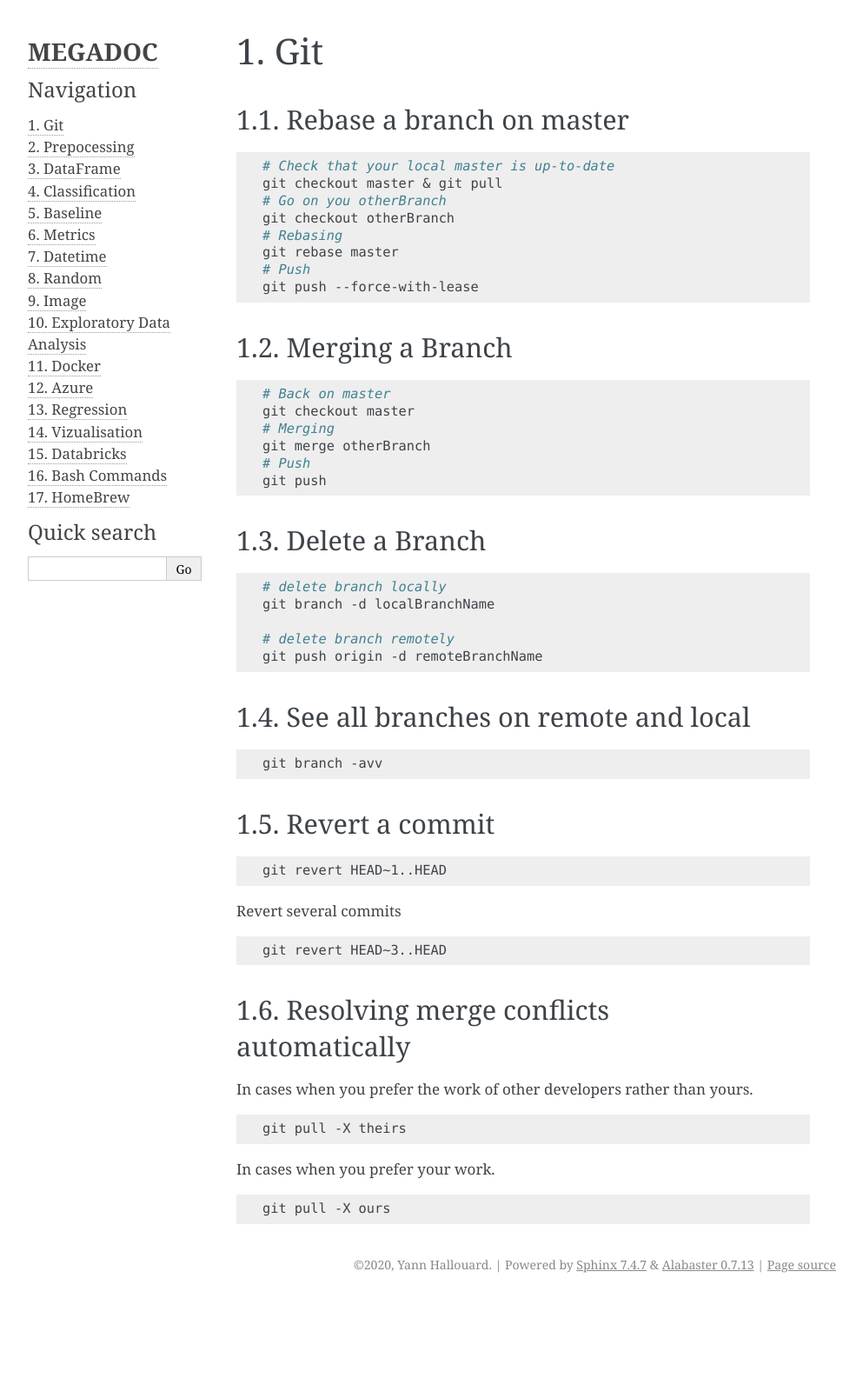
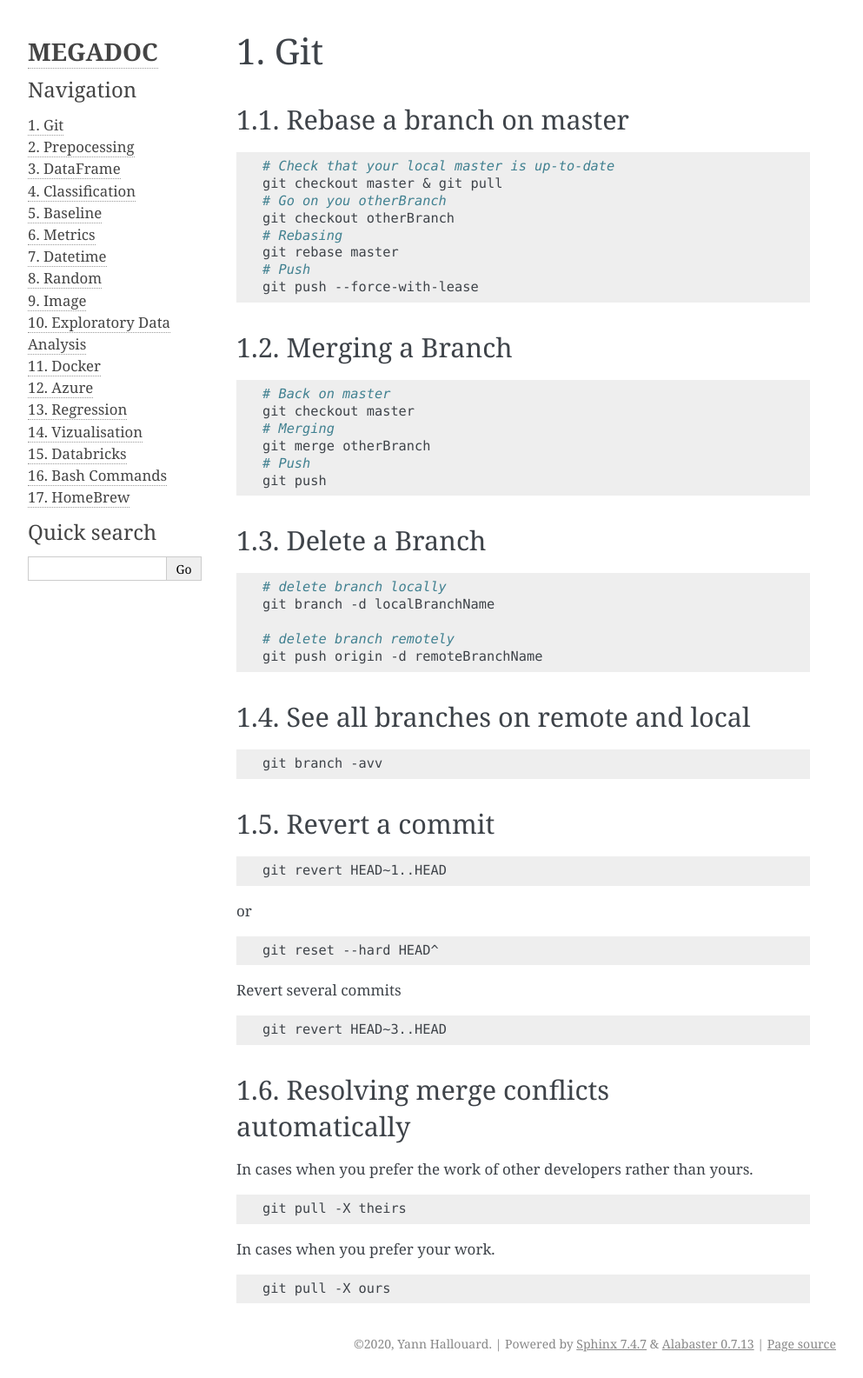
Before and after one commit to YHallouard/megadoc, a Sphinx documentation site: the page built from docs/Git.rst, in a window 1280 px wide. Shown: the whole page at 87% size, without its empty margins (148-1141 px from the left). Built offline with Sphinx 7.4.7, drawn with Linux system fonts in a browser that asks for light colours; before the commit the page ends 1494 px from its top, so only the background shows below that.

Commit message:
git update

```diff
--- a/docs/Git.rst
+++ b/docs/Git.rst
@@ -50,6 +50,12 @@ Revert a commit
 
     git revert HEAD~1..HEAD
 
+or
+
+.. code-block:: bash
+
+    git reset --hard HEAD^
+
 Revert several commits
 
 .. code-block:: bash
```
